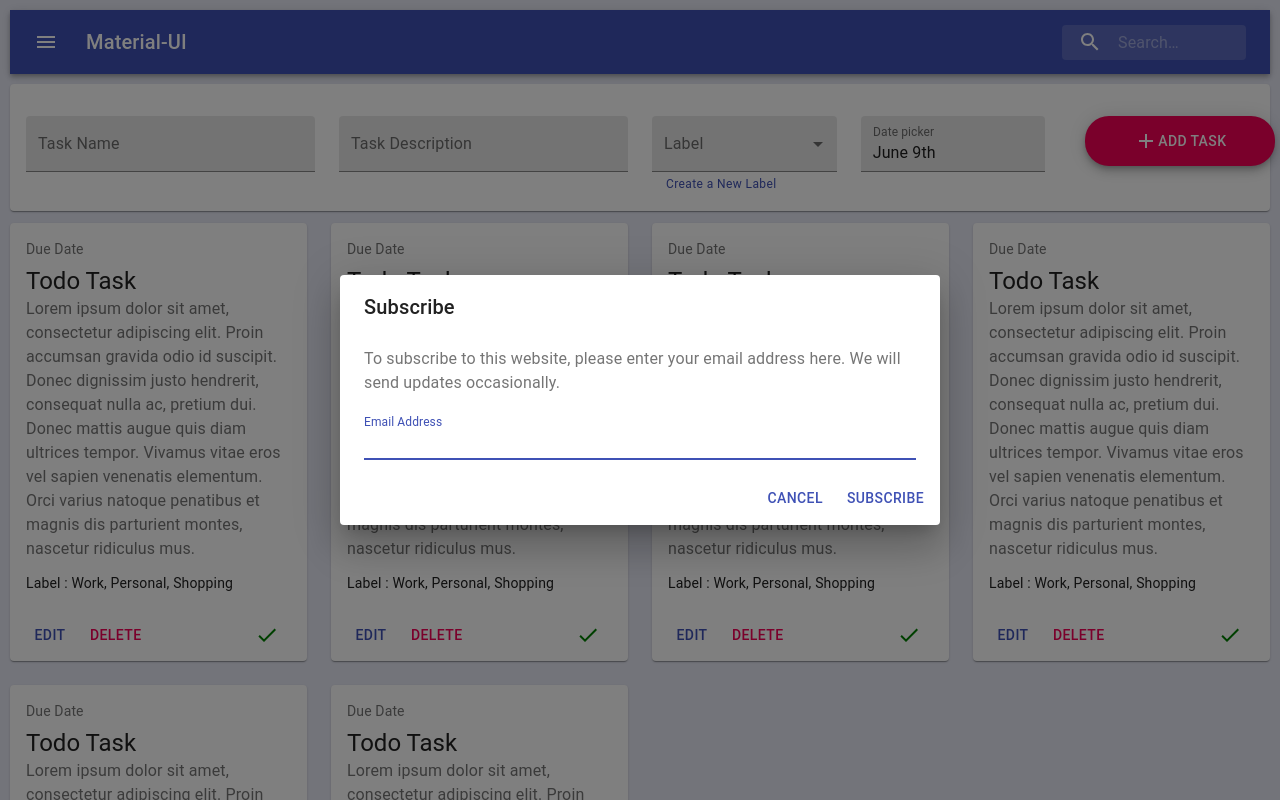
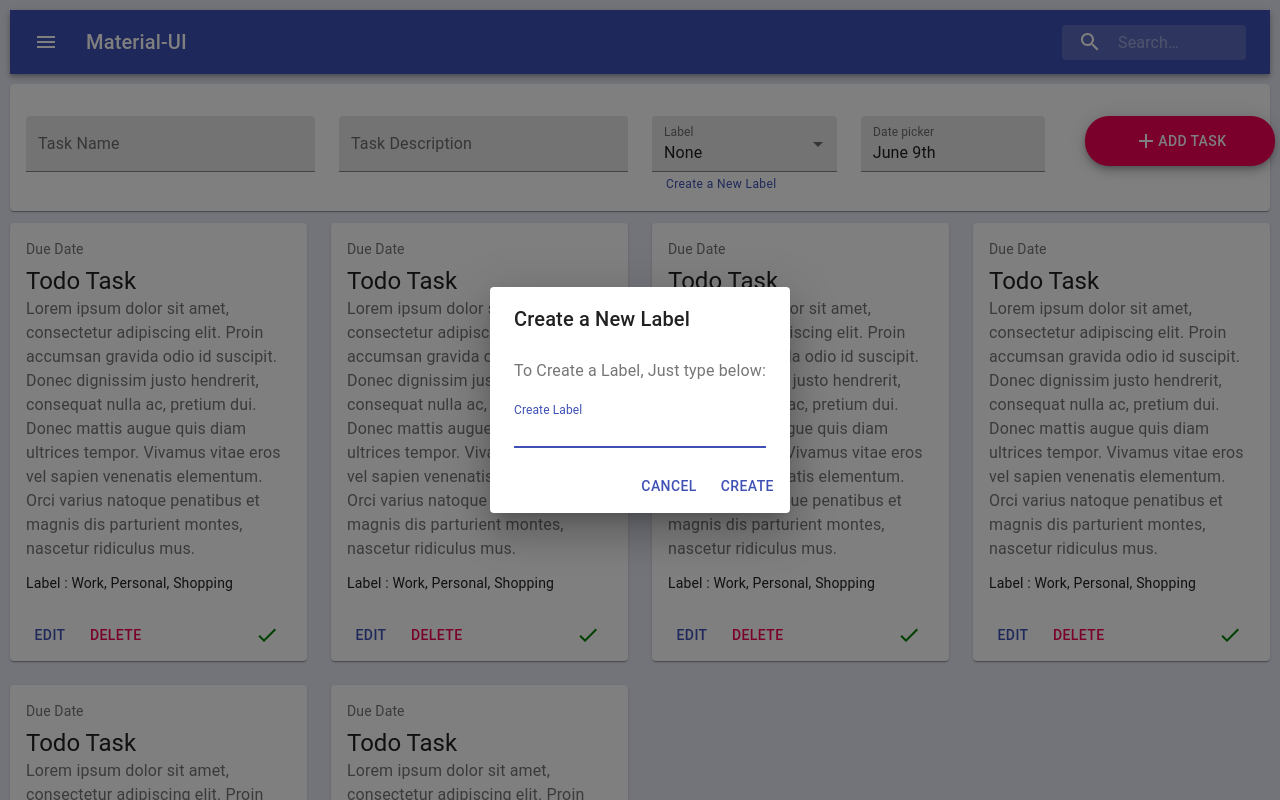
Before and after one commit to sidd-92/todo-react-new, a React (Create React App) app: page / in a window 1280 px wide. Both pictures are taken after a click on the link "Create a New Label". Shown: the top 800 px of the page. Built offline with nearby package versions, Linux system fonts and the light colour scheme.

Commit message:
Added Logic To Display and Create a Label in dropdown

```diff
--- a/src/Components/FormSection/Form.js
+++ b/src/Components/FormSection/Form.js
@@ -46,13 +46,19 @@ const useStyles = makeStyles(theme => ({
     }
   },
   Work: {
-    color: "#3f51b5"
+    color: "#3f51b5",
+    textAlign: "initial"
   },
   Personal: {
-    color: "#ff5722"
+    color: "#ff5722",
+    textAlign: "initial"
   },
   Shopping: {
-    color: "#00d084"
+    color: "#00d084",
+    textAlign: "initial"
+  },
+  filledIP: {
+    textAlign: "initial"
   }
 }));
 
@@ -61,15 +67,48 @@ const FormSection = () => {
   const matches = useMediaQuery("(max-width:1024px)");
   const [open, setOpen] = React.useState(false);
   const [name, setName] = React.useState("");
-
+  const [desc, setDesc] = React.useState("");
+  const [newLabel, handleCreateNewLabel] = React.useState("");
+  let listOfLabels = ["None", "Work", "Personal", "Shopping"];
+  const [listLabels, addNewLabel] = React.useState(listOfLabels);
+  const [labelName, setLabel] = React.useState({
+    label: "None"
+  });
+  const [selectedDate, handleDateChange] = useState(new Date());
   function handleClickOpen() {
     setOpen(true);
+    handleCreateNewLabel("");
   }
-
+  function addTask() {
+    let task = {
+      taskName: name,
+      taskDescription: desc,
+      taskLabeledAs: labelName,
+      taskDueDate: selectedDate
+    };
+    console.log(task);
+  }
+  function handleChange(event) {
+    setLabel(oldValues => ({
+      ...oldValues,
+      [event.target.name]: event.target.value
+    }));
+  }
   function handleClose() {
     setOpen(false);
   }
-  const [selectedDate, handleDateChange] = useState(new Date());
+  function resetLabels() {
+    handleCreateNewLabel("");
+    handleClose();
+  }
+  function addANewLabel() {
+    if (newLabel.length > 0) {
+      addNewLabel(oldLabels => [...oldLabels, newLabel]);
+      //listOfLabels.push(newLabel);
+      handleClose();
+    }
+  }
+
   return (
     <Paper className={classes.paper}>
       <Grid container spacing={3}>
@@ -90,6 +129,8 @@ const FormSection = () => {
             id="outlined-name"
             label="Task Description"
             multiline
+            onChange={e => setDesc(e.target.value)}
+            value={desc}
             rowsMax="4"
             className={classes.textField}
             margin="normal"
@@ -100,19 +141,30 @@ const FormSection = () => {
         <Grid item xs={12} sm={6} lg={2}>
           <FormControl variant="filled" className={classes.formControl}>
             <InputLabel htmlFor="filled-age-simple">Label</InputLabel>
-            <Select input={<FilledInput name="label" id="filled-age-simple" />}>
-              <MenuItem value={0}>
-                <em>None</em>
-              </MenuItem>
-              <MenuItem className={classes.Work} value={10}>
-                Work
-              </MenuItem>
-              <MenuItem className={classes.Personal} value={20}>
-                Personal
-              </MenuItem>
-              <MenuItem className={classes.Shopping} value={30}>
-                Shopping
-              </MenuItem>
+            <Select
+              value={labelName.label}
+              onChange={handleChange}
+              input={
+                <FilledInput
+                  className={
+                    labelName.label === "Work"
+                      ? classes.Work
+                      : labelName.label === "Personal"
+                      ? classes.Personal
+                      : labelName.label === "Shopping"
+                      ? classes.Shopping
+                      : classes.filledIP
+                  }
+                  name="label"
+                  id="filled-age-simple"
+                />
+              }
+            >
+              {listLabels.map(item => (
+                <MenuItem key={item} value={item}>
+                  {item}
+                </MenuItem>
+              ))}
             </Select>
             <FormHelperText>
               <Link onClick={handleClickOpen} className={classes.link}>
@@ -126,27 +178,28 @@ const FormSection = () => {
           onClose={handleClose}
           aria-labelledby="form-dialog-title"
         >
-          <DialogTitle id="form-dialog-title">Subscribe</DialogTitle>
+          <DialogTitle id="form-dialog-title">Create a New Label</DialogTitle>
           <DialogContent>
             <DialogContentText>
-              To subscribe to this website, please enter your email address
-              here. We will send updates occasionally.
+              To Create a Label, Just type below:
             </DialogContentText>
             <TextField
               autoFocus
               margin="dense"
-              id="name"
-              label="Email Address"
-              type="email"
+              id="createLabel"
+              value={newLabel}
+              onChange={e => handleCreateNewLabel(e.target.value)}
+              label="Create Label"
+              type="text"
               fullWidth
             />
           </DialogContent>
           <DialogActions>
-            <Button onClick={handleClose} color="primary">
+            <Button onClick={resetLabels} color="primary">
               Cancel
             </Button>
-            <Button onClick={handleClose} color="primary">
-              Subscribe
+            <Button onClick={addANewLabel} color="primary">
+              Create
             </Button>
           </DialogActions>
         </Dialog>
@@ -166,6 +219,7 @@ const FormSection = () => {
         </Grid>
         <Grid item lg={2}>
           <Fab
+            onClick={addTask}
             size="large"
             variant={!matches ? "extended" : "round"}
             color="secondary"
```
Also changed, not shown: public/manifest.json, 1 other file (tests, documents, lock files or other folders).
